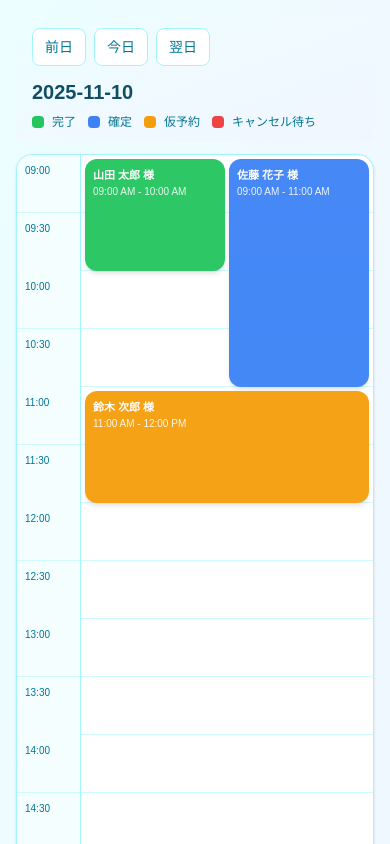
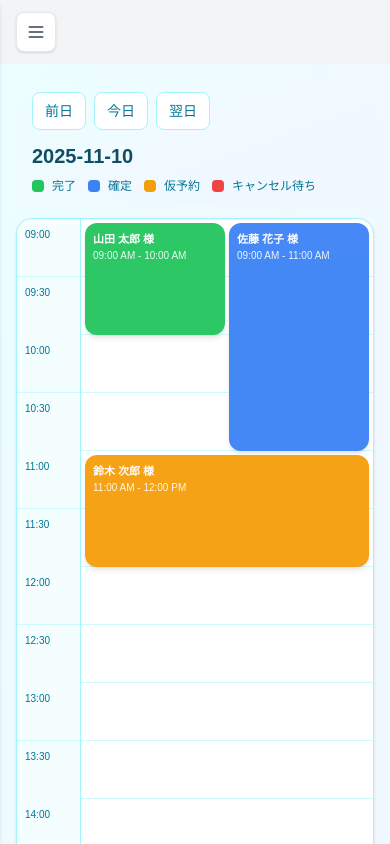
Before and after one commit to usatai/personal_stretch_customer_management_system, a Next.js app in the folder stretch-lp-backend/: page /bookings in a window 390 px wide. Shown: the top 844 px of the page. Built offline with nearby package versions, Linux system fonts and the light colour scheme.

Commit message:
[add] 予約詳細画面作成途中

```diff
--- a/stretch-lp-backend/app/bookings/page.tsx
+++ b/stretch-lp-backend/app/bookings/page.tsx
@@ -1,5 +1,6 @@
 'use client'
 
+import Sidebar from "@/component/Sidebar";
 import { useMemo, useState, useRef } from "react";
 
 type Booking = {
@@ -51,6 +52,9 @@ export default function BookingsWithDragDrop() {
     const [isDragging, setIsDragging] = useState(false);
     const [mousePos, setMousePos] = useState({ x: 0, y: 0 });
     const [hoveredSlot, setHoveredSlot] = useState<number | null>(null);
+    const [sidebarOpen,setSidebarOpen] = useState<boolean>(false);
+    const [selectedBooking, setSelectedBooking] = useState<Booking | null>(null);
+    const [isDetailModalOpen, setIsDetailModalOpen] = useState(false);
 
     const scheduleRef = useRef<HTMLDivElement>(null);
 
@@ -132,54 +136,94 @@ export default function BookingsWithDragDrop() {
             return;
         }
 
-        // 新しい開始時刻を計算
+        // 1. 必要な計算を "setBookingsState" の「外」で先に行う
         const newStartMinutes = hoveredSlot * 30 + (startHour * 60);
         const newStartHour = Math.floor(newStartMinutes / 60);
         const newStartMin = newStartMinutes % 60;
 
-        setBookingsState(prev => {
-            const current = prev.length > 0 ? prev : defaultBookings;
-
-            return current.map(booking => {
-                if (booking.id === draggedBooking.id) {
-                    const originalStart = new Date(booking.start);
-                    const originalEnd = new Date(booking.end);
+        // draggedBooking を使って元の情報を取得
+        const originalStart = new Date(draggedBooking.start);
+        const originalEnd = new Date(draggedBooking.end);
         const durationMs = originalEnd.getTime() - originalStart.getTime();
 
         const day = formatYMD(currentDate);
-                    // 1. 新しい開始時刻の「ローカル文字列」を作成
         const newStartStr = `${day}T${String(newStartHour).padStart(2, '0')}:${String(newStartMin).padStart(2, '0')}:00`;
 
-                    // 2. Dateオブジェクトを作成して終了時刻を計算
         const newStart = new Date(newStartStr);
         const newEnd = new Date(newStart.getTime() + durationMs);
 
-                    // 3. newEnd も「ローカル文字列」としてフォーマットする
-                    //    (日付をまたぐ可能性を考慮して newEnd から年月日を取得)
-                    const newEndDay = formatYMD(newEnd); // 日付が変わる場合に対応
+        const newEndDay = formatYMD(newEnd);
         const newEndHour = String(newEnd.getHours()).padStart(2, '0');
         const newEndMin = String(newEnd.getMinutes()).padStart(2, '0');
         const newEndStr = `${newEndDay}T${newEndHour}:${newEndMin}:00`;
 
-
-                    return {
-                        ...booking,
+        // 2. 更新後の予約オブジェクトを「先」に作成する
+        const updatedBookingData = {
+            ...draggedBooking,
             start: newStartStr,
             end: newEndStr,
         };
+
+        // 3. State を更新 (コールバック内では、外で作成したデータを返すだけ)
+        setBookingsState(prev => {
+            const current = prev.length > 0 ? prev : defaultBookings;
+            return current.map(booking => {
+                if (booking.id === draggedBooking.id) {
+                    // ★ ここで変数に代入するのではなく、作成済みのデータを返す
+                    return updatedBookingData;
                 }
                 return booking;
             });
         });
 
+        // 4. ドラッグ状態をリセット
         setIsDragging(false);
         setDraggedBooking(null);
         setHoveredSlot(null);
+
+        // 5. モーダルを開く
+        // (updatedBookingData はこのスコープで確実に利用可能)
+        if (updatedBookingData) {
+            setSelectedBooking(updatedBookingData); // 表示する予約データをセット
+            setIsDetailModalOpen(true);        // モーダルを開く
+        }
     };
 
     return (
+        <div className="relative min-h-screen bg-gray-50 md:flex">
+            {/* オーバーレイ（モバイル時サイドバー開時のみ） */}
+            {sidebarOpen && (
                 <div
-            className="min-h-screen bg-gradient-to-br from-cyan-50 via-sky-50 to-blue-50 p-4 sm:p-6"
+                    className="fixed inset-0 z-30 bg-black/30 backdrop-blur-[1px] md:hidden"
+                    onClick={() => setSidebarOpen(false)}
+                />
+            )}
+            {/* サイドバー */}
+            <div
+                className={`fixed inset-y-0 left-0 z-40 w-64 transform bg-white shadow-md transition-transform duration-200 ease-out md:translate-x-0 ${sidebarOpen ? 'translate-x-0' : '-translate-x-full'} md:static md:z-auto`}
+            >
+                <div className="relative h-full">
+                    <Sidebar />
+                </div>
+            </div>
+            {/* ヘッダー */}
+            <div className="flex-1 w-full md:pl-0 bg-gradient-to-br from-cyan-50/95 via-sky-50/95 to-blue-50/95">
+                <div className="top-0 z-20 flex items-center gap-3 bg-gray-100 px-4 py-3 backdrop-blur md:hidden">
+                    <button
+                            type="button"
+                            aria-label="メニューを開閉"
+                            className="inline-flex h-10 w-10 items-center justify-center rounded-lg border border-gray-200 bg-white shadow-sm active:scale-[0.98]"
+                            onClick={() => setSidebarOpen((v) => !v)}
+                    >
+                        {/* ハンバーガーアイコン */}
+                        <svg xmlns="http://www.w3.org/2000/svg" className="h-5 w-5 text-gray-700" viewBox="0 0 24 24" fill="none" stroke="currentColor" strokeWidth="2">
+                            <path strokeLinecap="round" strokeLinejoin="round" d="M4 6h16M4 12h16M4 18h16" />
+                        </svg>
+                    </button>
+                </div>
+            </div>
+            <div
+                className="w-full bg-gradient-to-br from-cyan-50 via-sky-50 to-blue-50 p-4 sm:p-6"
                 onMouseMove={handleMouseMove}
                 onMouseUp={handleMouseUp}
             >
@@ -366,6 +410,28 @@ export default function BookingsWithDragDrop() {
                         </div>
                     </div>
                 )}
+
+
+                {/* 予約詳細画面作成 */}
+                {isDetailModalOpen && selectedBooking && (
+                    <div
+                    className="fixed inset-0 z-50 flex items-center justify-center bg-black/30 backdrop-blur-sm"
+                    // onClick={() => setCustomerId(null)}
+                    >
+                        <div
+                            key={selectedBooking.id}
+                            className={`rounded-xl shadow-md text-white text-[11px] sm:text-sm p-2 sm:p-3 overflow-hidden cursor-grab active:cursor-grabbing select-none transition-opacity`}
+                        >
+                            <div className="font-semibold truncate">{selectedBooking.title}</div>
+                            <div className="text-white/90 text-[10px] sm:text-xs">
+                                {new Date(selectedBooking.start).toLocaleTimeString([], { hour: '2-digit', minute: '2-digit' })}
+                                {' - '}
+                                {new Date(selectedBooking.end).toLocaleTimeString([], { hour: '2-digit', minute: '2-digit' })}
+                            </div>
+                        </div>
+                    </div>
+                )}
+            </div>
         </div>
     );
 }
```
Lines whose indentation alone changed are shown as unchanged.
